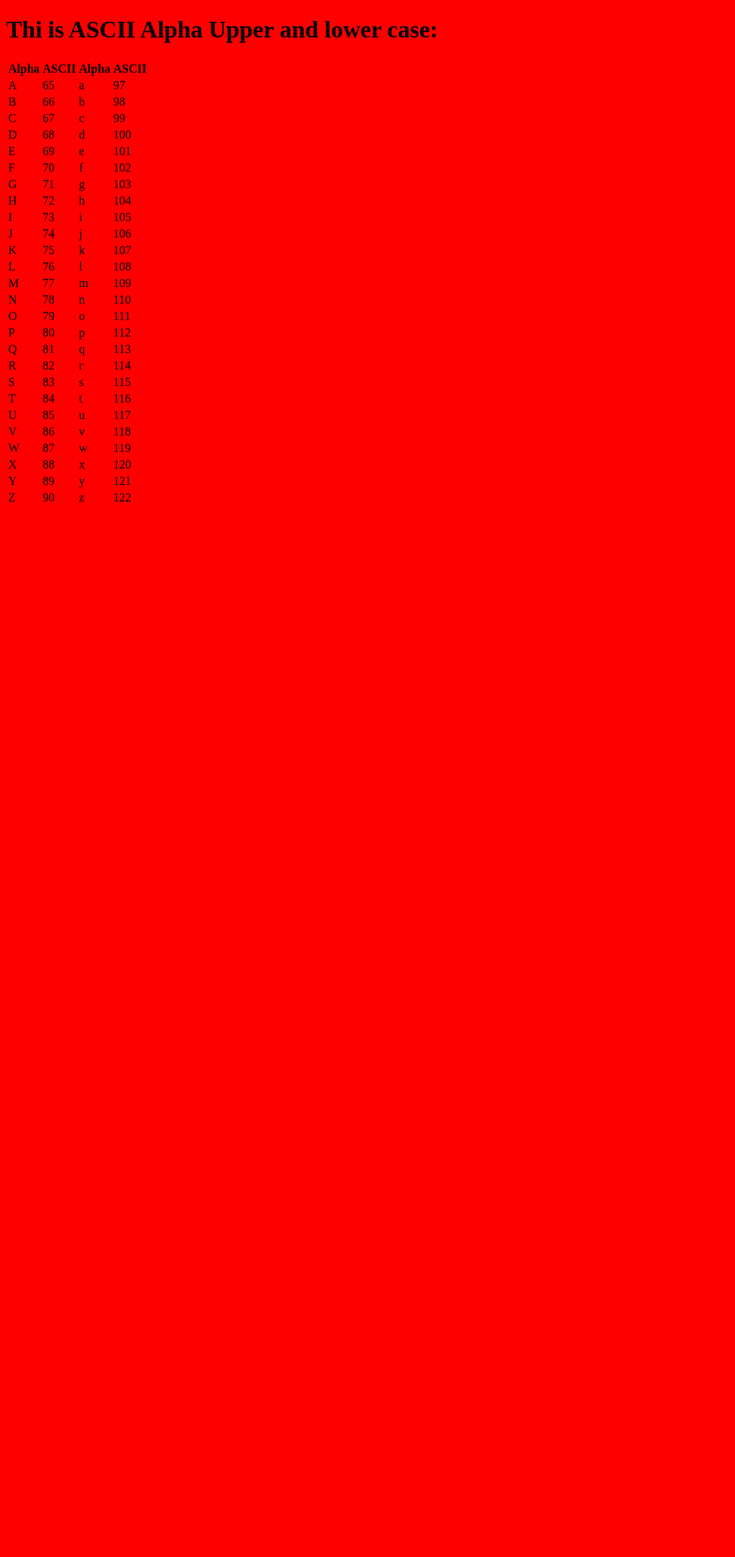
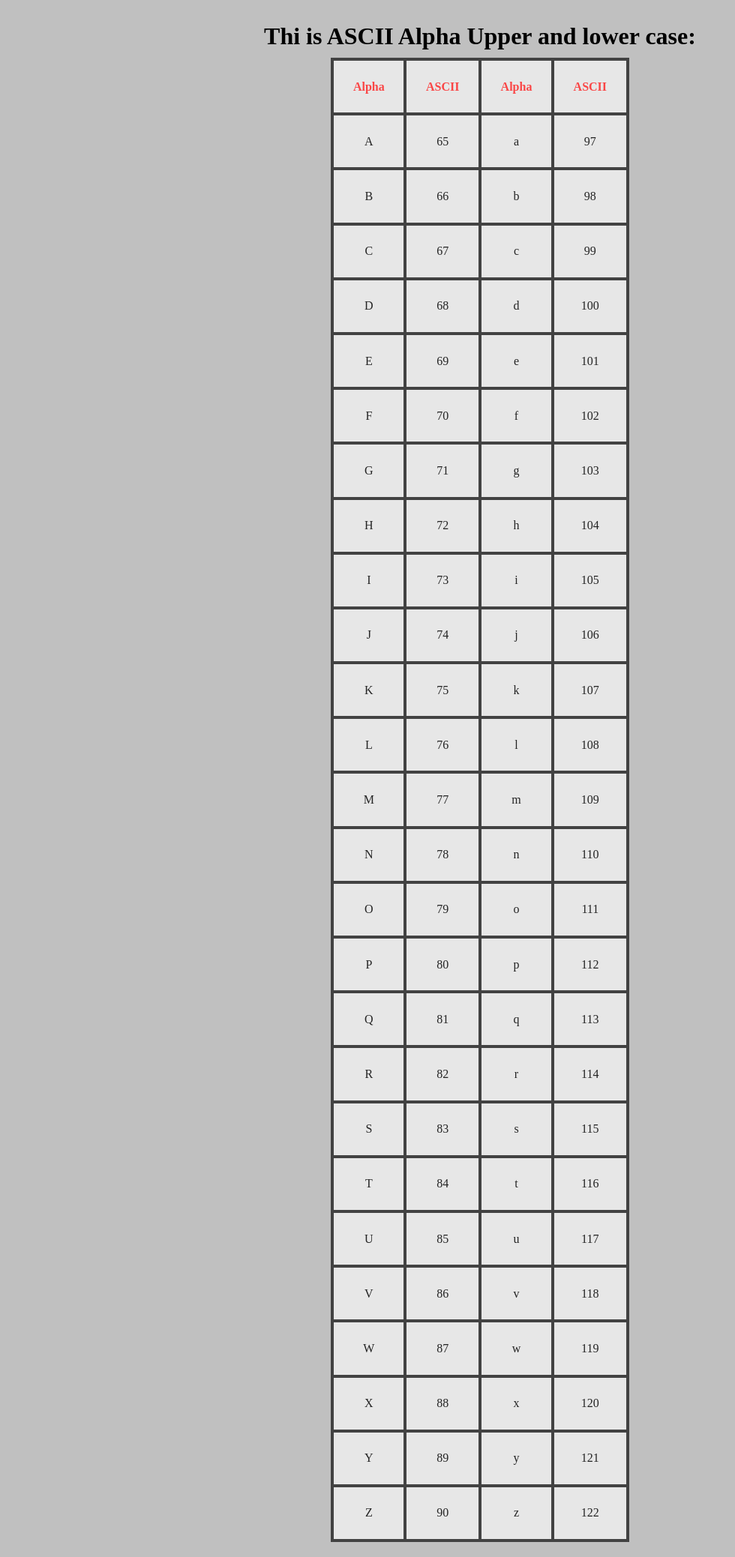
Before and after one commit to ilorez/PHP, a PHP site: page / in a window 1280 px wide. Shown: the whole page at 75% size, without its empty margins (0-980 px from the left). Before the commit the page ends 669 px from the top, so only its background shows below. Run offline with PHP 8.4, Linux system fonts and the light colour scheme.

Commit message:
add alot of syle to ACII projet table

```diff
--- a/001_creat_table_ASCII/index.php
+++ b/001_creat_table_ASCII/index.php
@@ -4,8 +4,9 @@
     <meta charset="UTF-8">
     <meta http-equiv="X-UA-Compatible" content="IE=edge">
     <meta name="viewport" content="width=device-width, initial-scale=1.0">
+    <link rel="stylesheet" href="style1.css">
     <title>Tab SCII</title>
-    <link rel="stylesheet" href="style.css">
+
 </head>
 <body>
     <h1>Thi is ASCII Alpha Upper and lower case:</h1>
--- a/001_creat_table_ASCII/style.css
+++ /dev/null
@@ -1,3 +0,0 @@
-body {
-  background-color: red;
-}
--- /dev/null
+++ b/001_creat_table_ASCII/style1.css
@@ -0,0 +1,37 @@
+* {
+  box-sizing: border-box;
+  font-size: 16px;
+  margin: 0;
+  padding: 0;
+}
+body {
+  display: flex;
+  flex-direction: column;
+  justify-content: center;
+  background-color: rgb(192, 192, 192);
+
+  align-items: center;
+  padding: 20px;
+}
+h1 {
+  font-size: 2rem;
+  margin: 10px;
+}
+
+table,
+th,
+td {
+  border: 1px solid #424242;
+  background-color: #424242;
+  color: #242424;
+}
+td,
+th {
+  align-items: center;
+  background-color: rgb(231, 231, 231);
+  text-align: center;
+  padding: 2vw;
+}
+th {
+  color: rgb(250, 70, 70);
+}
```
